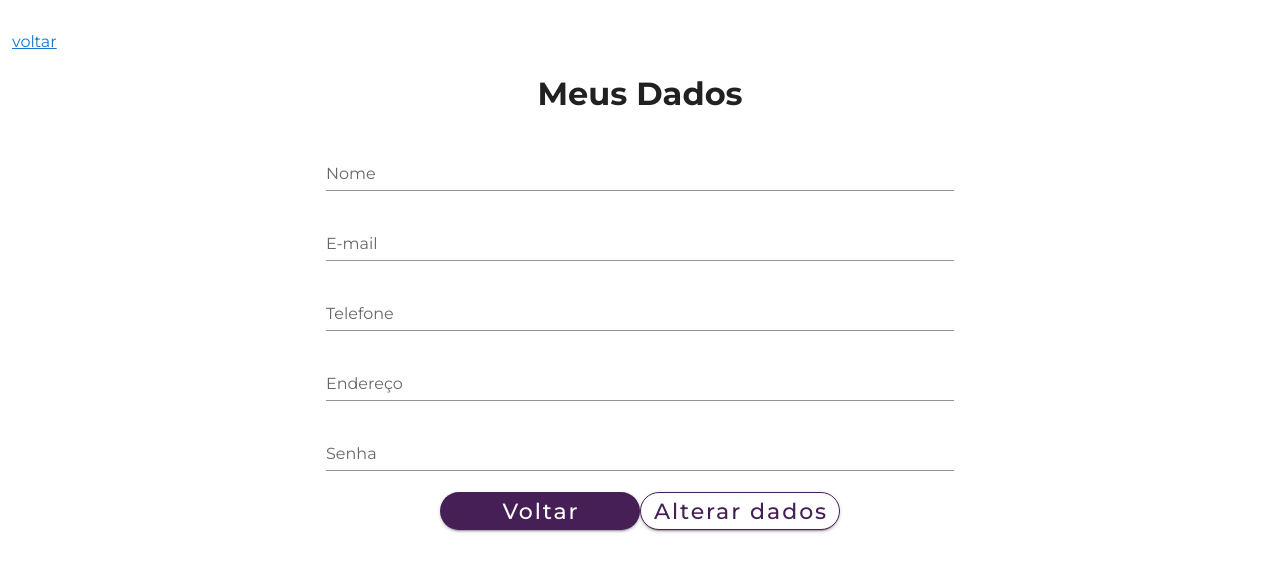
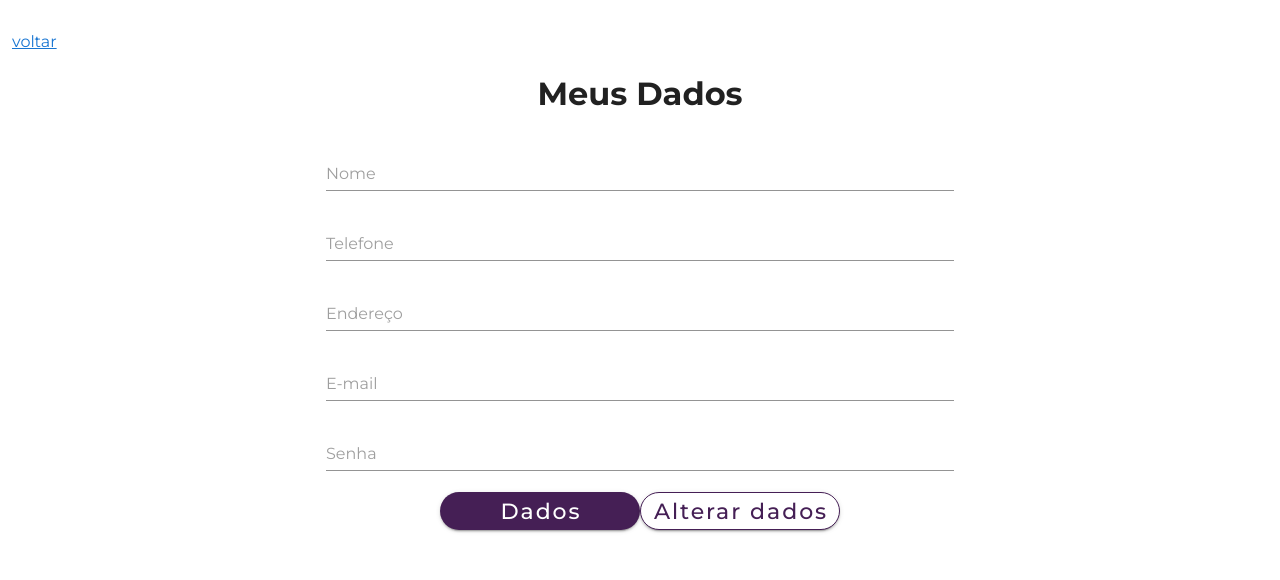
Before and after one commit to febls/front-nj, a Nuxt app: page /meus-dados in a window 1280 px wide. Shown: the part 163-743 px from the top of the page. Built offline with nearby package versions, Linux system fonts and the light colour scheme.

Commit message:
Alguns ajustes na minha area e esta feito os meus dados

```diff
--- a/pages/meus-dados.vue
+++ b/pages/meus-dados.vue
@@ -8,17 +8,17 @@
     </div>
 
     <center>
-        <form @submit="update" style="width: 50%;">
-        <h1 class="section-title-login">Meus Dados</h1>
-        <br>
-        <v-text-field class="label-form" v-model="nome" :error-messages="emailErrors" label="Nome"></v-text-field>
-        <v-text-field class="label-form" v-model="email" :error-messages="emailErrors" label="E-mail"></v-text-field>
-        <v-text-field class="label-form" v-model="telefone" :error-messages="emailErrors" label="Telefone"></v-text-field>
-        <v-text-field class="label-form" v-model="endereco" :error-messages="emailErrors" label="Endereço"></v-text-field>
-        <v-text-field type="password" class="label-form" v-model="senha" :error-messages="emailErrors" label="Senha"></v-text-field>
-        <v-btn to="/minha-area" class="bt-editar-s">Voltar</v-btn>
-        <v-btn class="bt-editar-p">Alterar dados</v-btn>
+        <form @submit="alterarDados" style="width: 50%;">
+          <h1 class="section-title-login">Meus Dados</h1><br>
 
+          <v-text-field id="nome" class="label-form" :value="nome" placeholder="Nome"></v-text-field>
+          <v-text-field id="telefone" class="label-form" :error-messages="emailErrors" placeholder="Telefone"></v-text-field>
+          <v-text-field id="endereco" class="label-form" :error-messages="emailErrors" placeholder="Endereço"></v-text-field>
+          <v-text-field id="email" class="label-form" :error-messages="emailErrors" placeholder="E-mail"></v-text-field>
+          <v-text-field id="senha" type="password" class="label-form" :error-messages="emailErrors" placeholder="Senha"></v-text-field>
+
+          <v-btn @click="preencherCampos" class="bt-editar-s">Dados</v-btn>
+          <v-btn type="submit" class="bt-editar-p">Alterar dados</v-btn>
         </form>
     </center>
   </div>
@@ -31,7 +31,7 @@
 
   export default {
     data(){
-      return {
+      return{
         nome: '',
         email: '',
         telefone: '',
@@ -42,6 +42,53 @@
 
     mounted(){
       sessionStorage.removeItem("pedidos");
+    },
+
+    methods: {
+      preencherCampos(){
+        axios.get('http://api-nicejobs.herokuapp.com/getUser/'+sessionStorage.getItem("id"))
+        .then(dados => {
+          document.getElementById("nome").value = dados.data.nome;
+          document.getElementById("telefone").value = dados.data.telefone;
+          document.getElementById("endereco").value = dados.data.endereco;
+          document.getElementById("email").value = dados.data.email;
+          document.getElementById("senha").value = dados.data.senha;
+        })
+        .catch(error => {
+          console.log(error);
+        })
+      },
+
+      alterarDados(e){
+        e.preventDefault();
+
+        const id = sessionStorage.getItem("id");
+        const nome = document.getElementById("nome").value;
+        const telefone = document.getElementById("telefone").value;
+        const endereco = document.getElementById("endereco").value;
+        const email = document.getElementById("email").value;
+        const senha = document.getElementById("senha").value;
+
+        const parametros = new URLSearchParams();
+        parametros.append("id", id);
+        parametros.append("nome", nome);
+        parametros.append("email", email);
+        parametros.append("telefone", telefone);
+        parametros.append("endereco", endereco);
+        parametros.append("senha", senha);
+        axios.put('http://api-nicejobs.herokuapp.com/updateUser', parametros)
+        .then(function (response) {
+            if(response.status == 200){
+                window.location.href = '/minha-area';
+            }else if(response.status == 201){
+                alert("");
+                window.location.href = '/minha-area';
+            }
+        })
+        .catch(function (error) {
+            console.log(error);
+        })
+      }
     }
   }
 
--- a/pages/minha-area.vue
+++ b/pages/minha-area.vue
@@ -40,7 +40,7 @@
                   <li>Data: {{ pedidos.data }}</li>
                   <li>Contratante: {{ pedidos.nome }}</li>
               </ul>
-              <v-btn to="/editar-pedido" class="p-escolher">Editar</v-btn>
+              <v-btn to="/editar-pedido"  class="p-escolher">Editar</v-btn>
               <v-btn class="p-escolher">Chat</v-btn>
             </div>
           </v-card-text>
```
Also changed, not shown: pages/editar-pedido.vue (line endings or trailing spaces).
